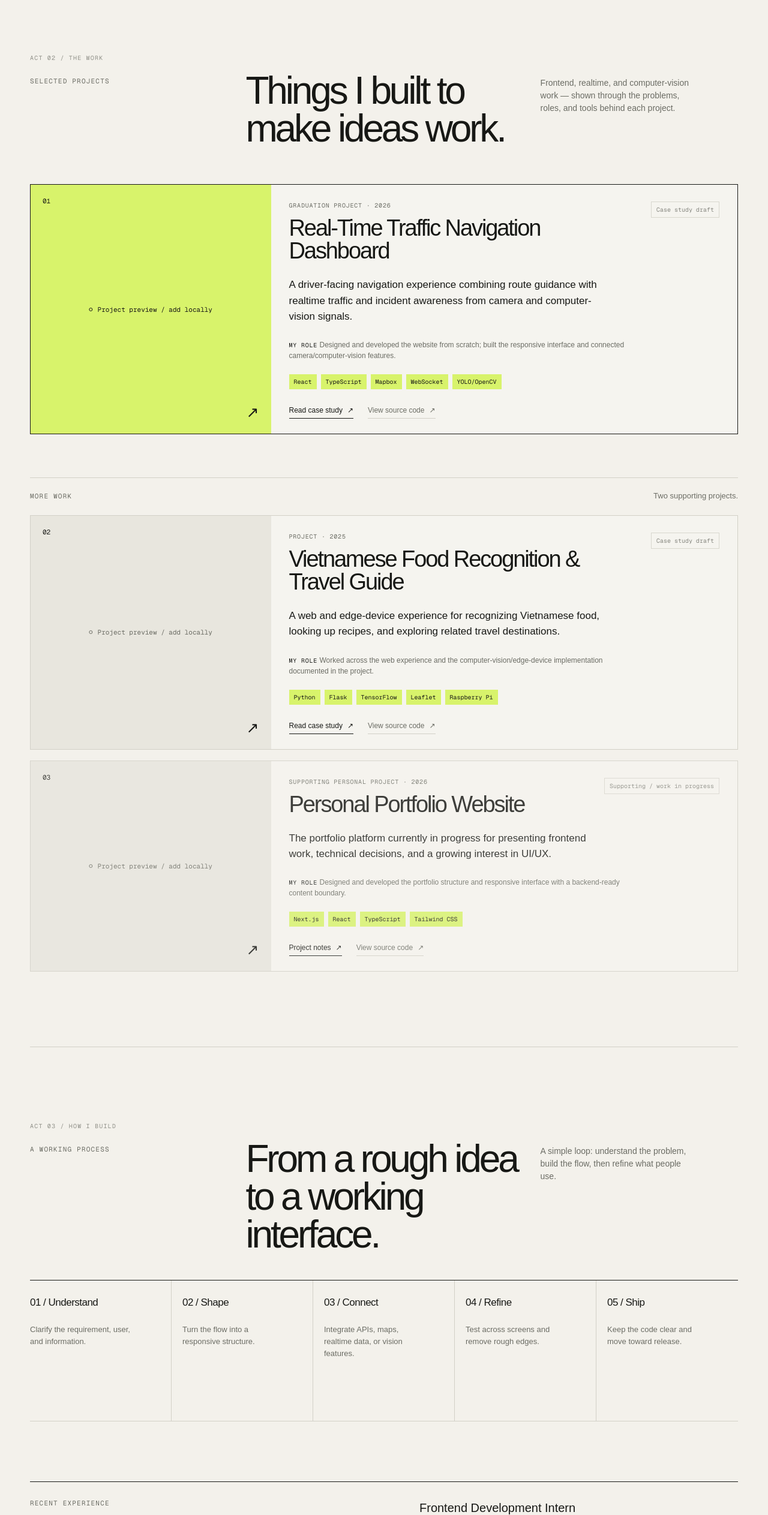
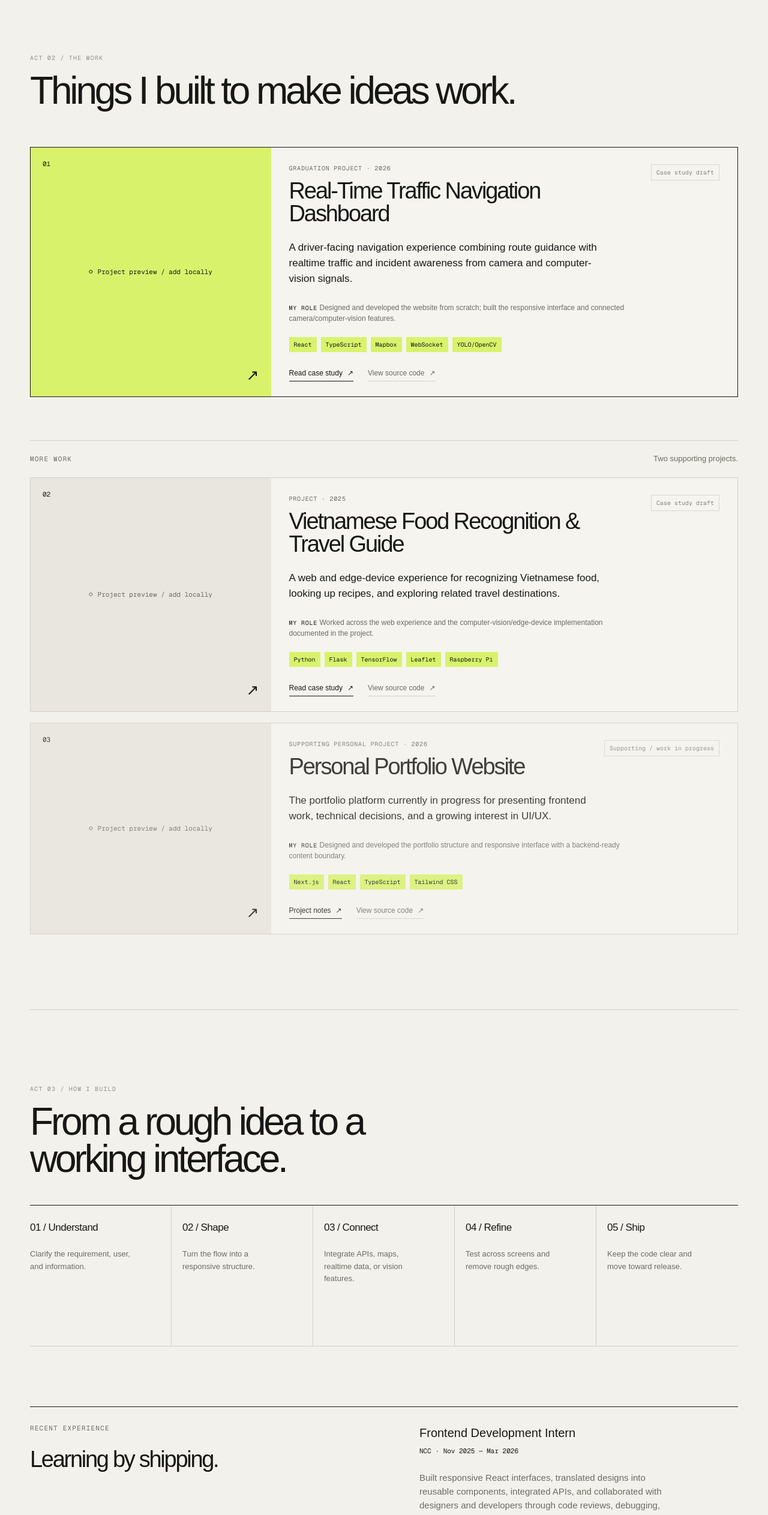
Before and after one commit to lyhoquy/Portfolio, a Next.js app: page / in a window 1280 px wide. Shown: the part 920-3446 px from the top of the page at 60% size. Built offline with nearby package versions, Linux system fonts and the light colour scheme.

Commit message:
refactor: apply variable section composition

```diff
--- a/app/globals.css
+++ b/app/globals.css
@@ -282,3 +282,21 @@ a:focus-visible { outline: 3px solid var(--ink); outline-offset: 4px; }
   .project-description { font-size: 16px; }
   .contact-section .act-label { text-align: center; }
 }
+
+
+/* Variable composition pass: sections no longer share one header grid. */
+.identity-line { margin: 0 0 25px; color: var(--muted); font: 11px/1.4 var(--font-geist-mono), monospace; letter-spacing: .11em; text-transform: uppercase; }
+.section-heading-work { display: block; margin-bottom: 62px; }
+.section-heading-work h2 { max-width: 820px; }
+.process-heading { display: block; }
+.process-heading h2 { max-width: 760px; }
+.about-section .about-intro h2 { max-width: 660px; }
+.toolkit-block .compact-heading { display: block; margin-bottom: 45px; }
+.toolkit-block .compact-heading h3 { max-width: 560px; margin: 0; font-size: clamp(28px, 4vw, 48px); font-weight: 500; letter-spacing: -.06em; line-height: .98; }
+.contact-section .act-label { margin-bottom: 48px; }
+.contact-section h2 { font-size: clamp(48px, 8vw, 108px); }
+
+@media (max-width: 760px) {
+  .section-heading-work { margin-bottom: 45px; }
+  .contact-section .act-label { margin-bottom: 35px; }
+}
--- a/components/portfolio/contact.tsx
+++ b/components/portfolio/contact.tsx
@@ -4,7 +4,6 @@ export function Contact() {
   return (
     <section id="contact" className="contact-section cinematic-act" aria-labelledby="contact-title">
       <div className="act-label">ACT 05 / CONTACT</div>
-      <p className="eyebrow">Have something worth building?</p>
       <h2 id="contact-title">Let&apos;s make it useful.</h2>
       <p className="contact-copy">I am open to frontend opportunities, collaborations, and thoughtful conversations about the web.</p>
       <a className="button button-primary" href={`mailto:${profile.email}`}>
--- a/components/portfolio/hero.tsx
+++ b/components/portfolio/hero.tsx
@@ -28,7 +28,7 @@ export function Hero() {
       <div className="act-label">ACT 01 / THE SKY</div>
       <div className="hero-intro">
         <div className="hero-copy-block">
-          <p className="eyebrow">{profile.name} · {profile.role}</p>
+          <p className="identity-line">{profile.name} · {profile.role}</p>
           <h1 id="hero-title">
             I build interfaces
             <span>that connect ideas to real use.</span>
--- a/components/portfolio/how-i-build.tsx
+++ b/components/portfolio/how-i-build.tsx
@@ -13,9 +13,7 @@ export function HowIBuild() {
     <section id="how-i-build" className="section process-section cinematic-act" aria-labelledby="process-title">
       <div className="act-label">ACT 03 / HOW I BUILD</div>
       <div className="section-heading process-heading">
-        <p className="eyebrow">A working process</p>
         <h2 id="process-title">From a rough idea to a working interface.</h2>
-        <p className="section-supporting-copy">A simple loop: understand the problem, build the flow, then refine what people use.</p>
       </div>
       <div className="process-list">
         {steps.map(([title, description]) => (
--- a/components/portfolio/profile-sections.tsx
+++ b/components/portfolio/profile-sections.tsx
@@ -5,7 +5,6 @@ export function About() {
     <section id="about" className="section about-section cinematic-act" aria-labelledby="about-title">
       <div className="act-label">ACT 04 / ABOUT</div>
       <div className="about-intro">
-        <p className="eyebrow">A little about me</p>
         <h2 id="about-title">I care about how things work — and how they feel to use.</h2>
       </div>
       <div className="about-copy">
@@ -18,8 +17,7 @@ export function About() {
       <div className="toolkit-block">
         <div className="section-heading compact-heading">
           <p className="eyebrow">Tools I use</p>
-          <h2 id="skills-title">A practical toolkit for the web.</h2>
-          <p className="section-supporting-copy">The tools change with the problem. The focus stays on clear structure and working interfaces.</p>
+          <h3 id="skills-title">A practical toolkit for the web.</h3>
         </div>
         <div className="skills-list" aria-labelledby="skills-title">
           {skills.map((skill, index) => (
--- a/components/portfolio/projects.tsx
+++ b/components/portfolio/projects.tsx
@@ -61,10 +61,8 @@ export function Projects({ projects: projectList }: ProjectsProps) {
   return (
     <section id="projects" className="section work-section cinematic-act" aria-labelledby="work-title">
       <div className="act-label">ACT 02 / THE WORK</div>
-      <div className="section-heading">
-        <p className="eyebrow">Selected projects</p>
+      <div className="section-heading section-heading-work">
         <h2 id="work-title">Things I built to make ideas work.</h2>
-        <p className="section-supporting-copy">Frontend, realtime, and computer-vision work — shown through the problems, roles, and tools behind each project.</p>
       </div>
       <article className="featured-project project-card">
         <ProjectVisual project={featured} featured />
```
Also changed, not shown: 1 other file (tests, documents, lock files or other folders).
